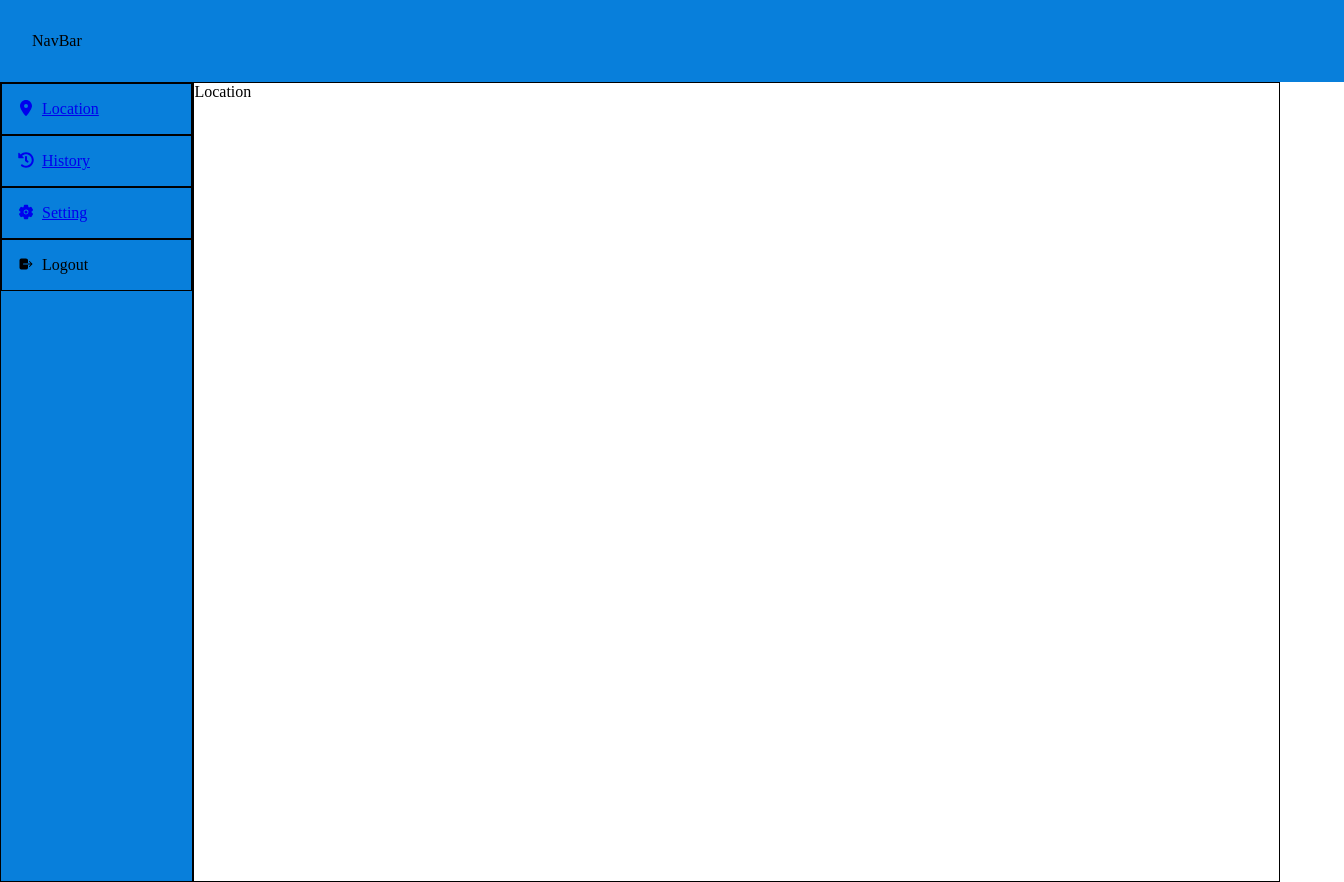
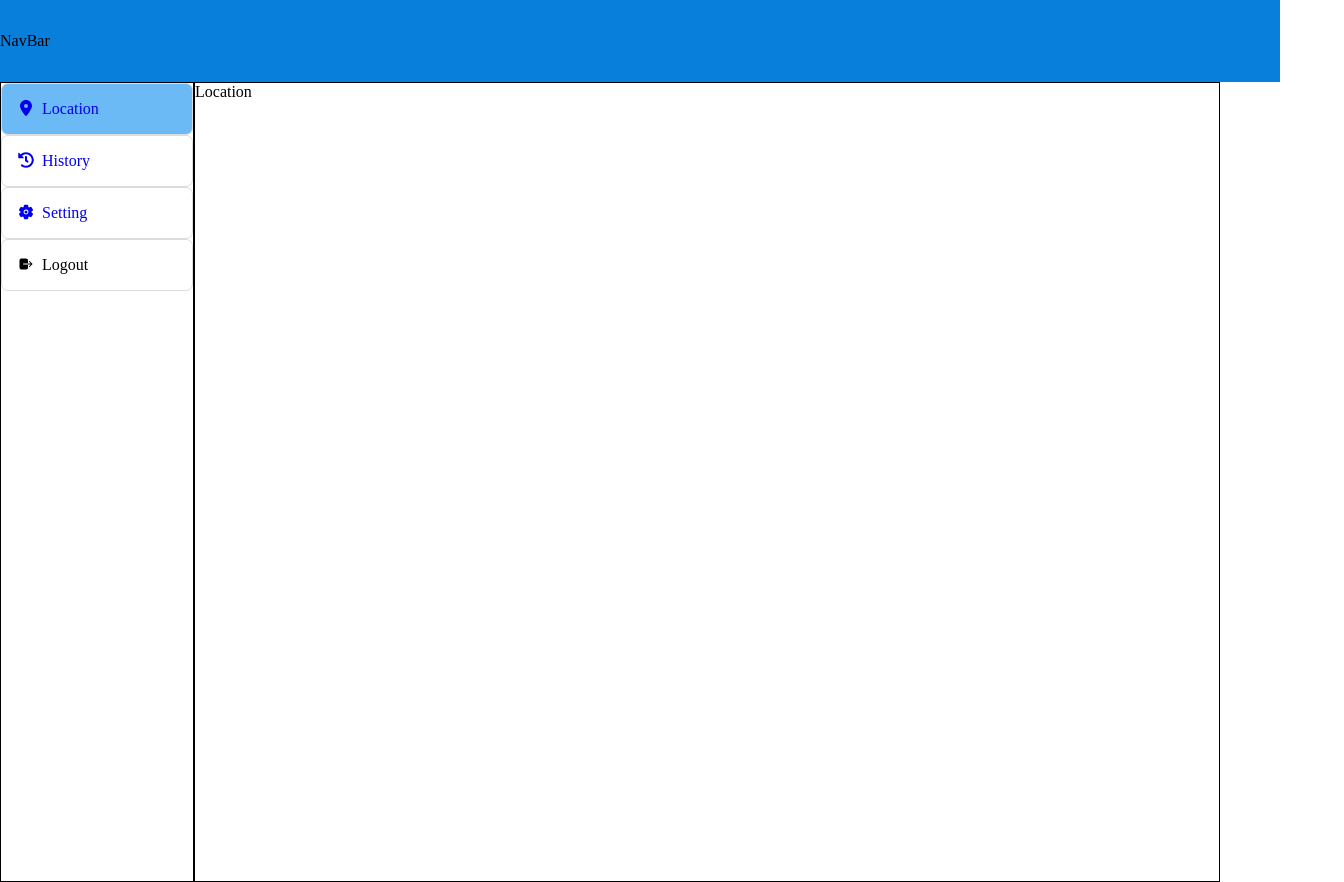
Before and after one commit to Rengkat/Location-tracker, a React (Vite) app: page / in a window 1280 px wide. Shown: the whole page, 1344 px wide, since content can reach past the window. Built offline with nearby package versions, Linux system fonts and the light colour scheme.

Commit message:
adjust nav

```diff
--- a/src/App.css
+++ b/src/App.css
@@ -6,16 +6,16 @@
   box-sizing: border-box;
 }
 .nav {
-  width: 100%;
   background-color: rgb(8, 127, 219);
-  padding: 2rem;
+  padding: 2rem 0;
+  position: sticky;
+  top: 0;
 }
 .flex-main {
   display: flex;
   height: 100vh;
 }
 .side-bar {
-  background-color: rgb(8, 127, 219);
   width: 15%;
   border: 1px solid black;
 }
@@ -27,9 +27,14 @@
   display: flex;
   gap: 0.5rem;
   padding: 1rem;
-  border: 1px black solid;
+  text-decoration: none;
+  border: 0.5px rgb(221, 220, 220) solid;
+  border-radius: 7px;
+}
+.link.active {
+  background-color: rgb(108, 186, 245);
 }
 .outlet {
-  width: 85%;
+  width: 80%;
   border: 1px solid black;
 }
```
